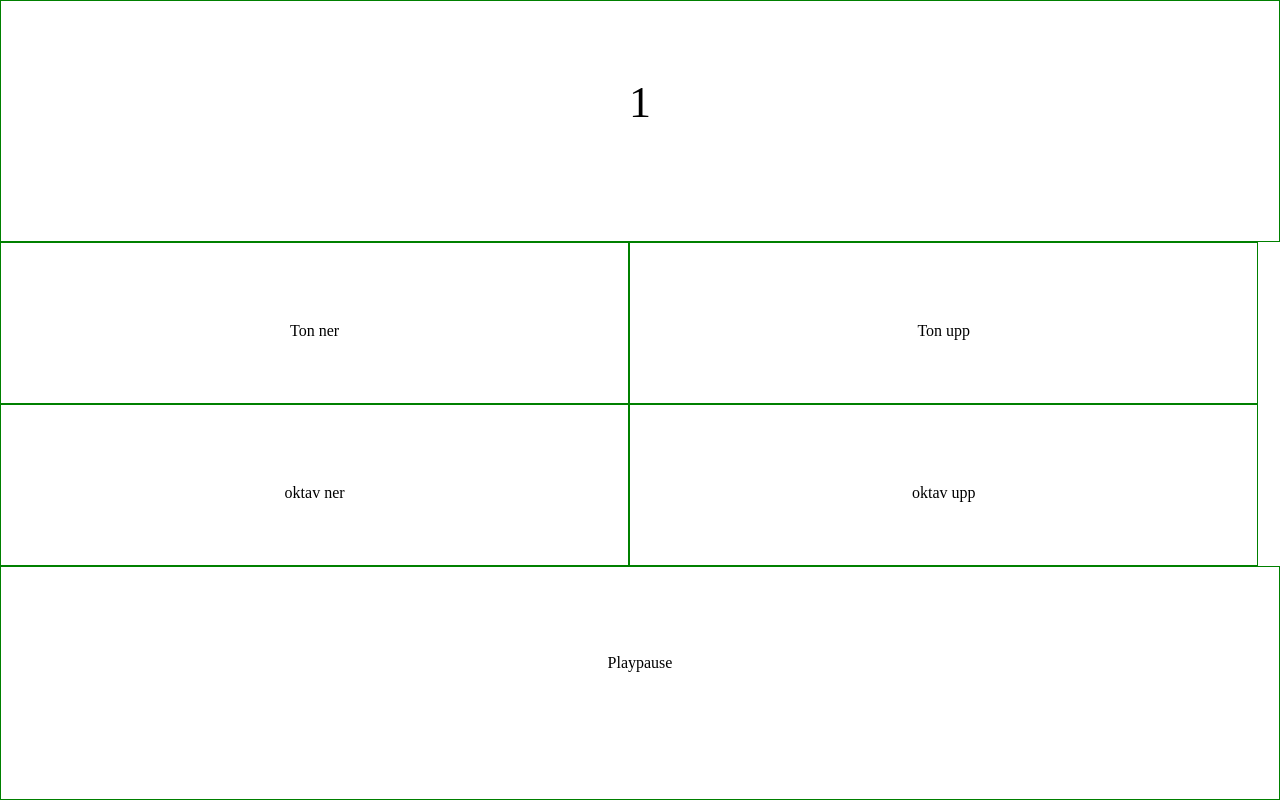
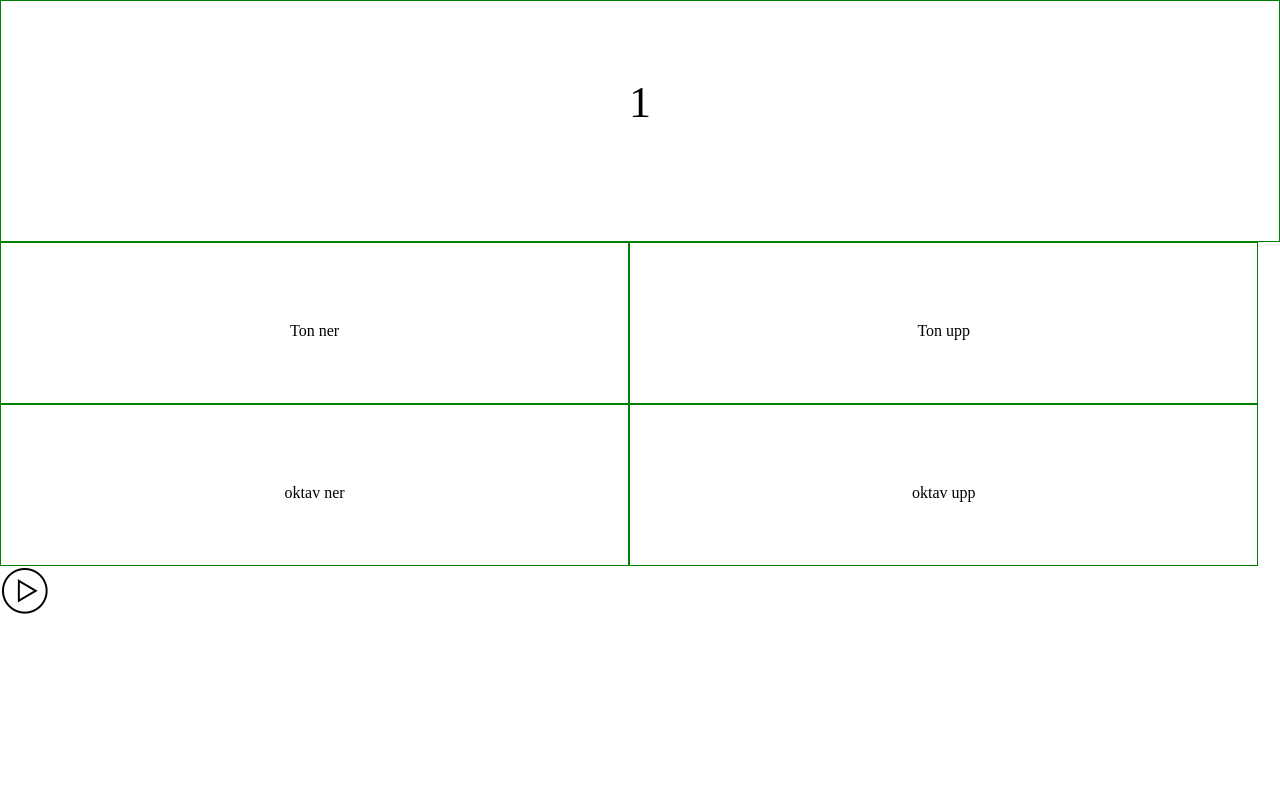
Before and after one commit to anders91/bordun, a React (Create React App) app: page / in a window 1280 px wide. Built offline with nearby package versions, Linux system fonts and the light colour scheme.

Commit message:
fungerande tongenerator

```diff
--- a/src/App.js
+++ b/src/App.js
@@ -1,6 +1,7 @@
 import React, { Component } from 'react';
 import './reset.css'
 import './App.css'
+import Tongenerator from './Tongenerator';
 //import Tongenerator from './Tongenerator'
 
 export default class App extends Component {
@@ -61,8 +62,7 @@ export default class App extends Component {
 <div id="plusett" onClick={this.handleNotechange} className="greenborder uppnerknappar">Ton upp</div>
 <div id="minstolv" onClick={this.handleNotechange} className="greenborder uppnerknappar">oktav ner</div>
 <div id="plustolv" onClick={this.handleNotechange} className="greenborder uppnerknappar">oktav upp</div>
-<div onClick={this.handlePlaypause} className="greenborder playpauseknapp">Playpause</div>
-
+<Tongenerator className="greenborder playpauseknapp" />
 
       </div>
     )
```
